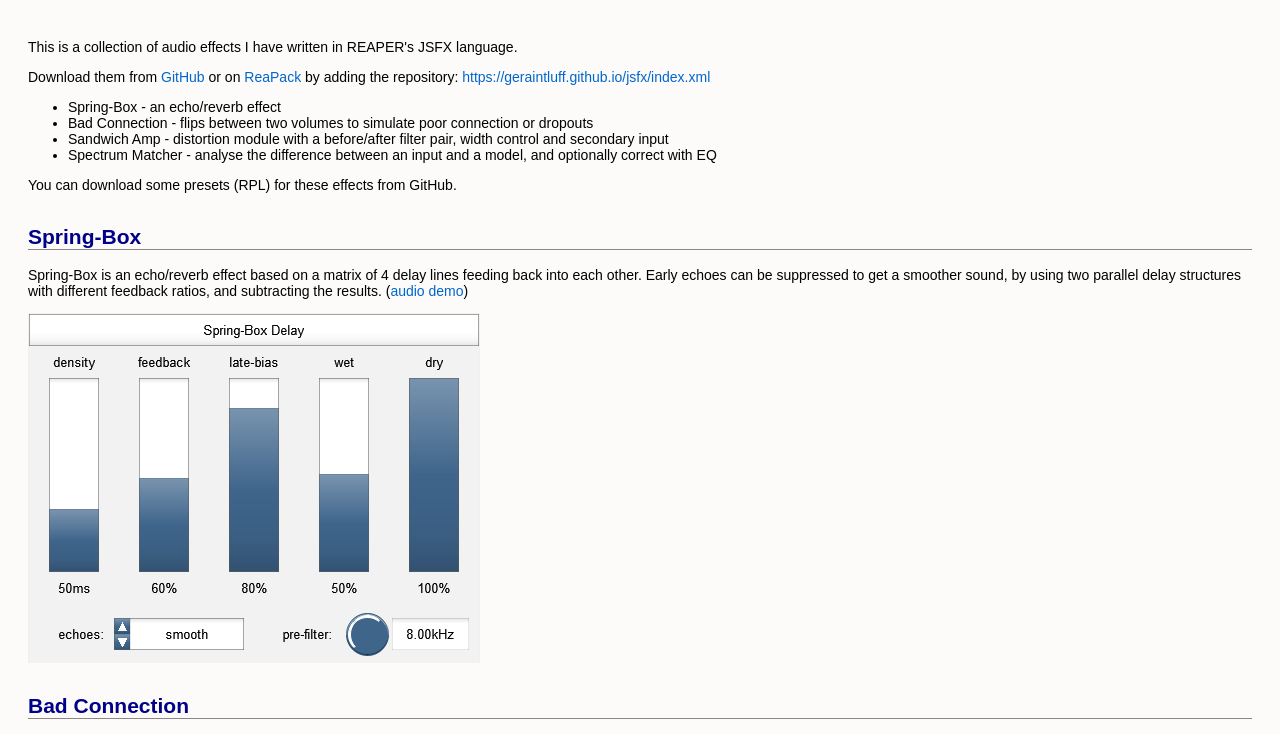
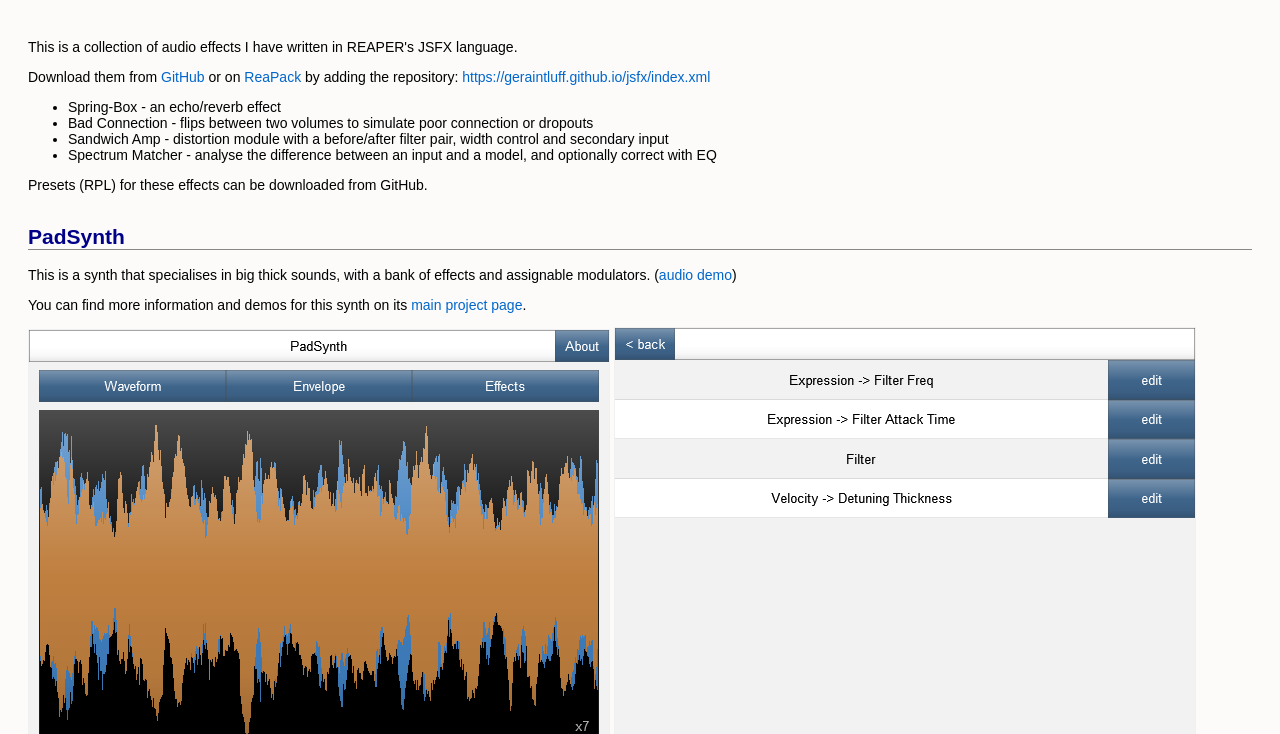
Before and after one commit to geraintluff/jsfx, a plain HTML site: page index.html in a window 1280 px wide. Shown: the part 63-797 px from the top of the page. Drawn offline with Linux system fonts and the light colour scheme.

Commit message:
Regenerate index.html

```diff
--- a/index.html
+++ b/index.html
@@ -229,8 +229,12 @@ a[href] code {
 <li>Sandwich Amp - distortion module with a before/after filter pair, width control and secondary input</li>
 <li>Spectrum Matcher - analyse the difference between an input and a model, and optionally correct with EQ</li>
 </ul>
-<p>You can download some presets (RPL) for these effects from GitHub.</p>
-<h2 id="spring-box">Spring-Box</h2><div class="section section2">
+<p>Presets (RPL) for these effects can be downloaded from GitHub.</p>
+<h2 id="padsynth">PadSynth</h2><div class="section section2">
+<p>This is a synth that specialises in big thick sounds, with a bank of effects and assignable modulators. (<a href="audio-demos/padsynth.mp3">audio demo</a>)</p>
+<p>You can find more information and demos for this synth on its <a href="https://github.com/geraintluff/jsfx-pad-synth">main project page</a>.</p>
+<p><img src="PadSynth.png" alt="screenshot"> <img src="PadSynth2.png" alt="screenshot"></p>
+</div><h2 id="spring-box">Spring-Box</h2><div class="section section2">
 <p>Spring-Box is an echo/reverb effect based on a matrix of 4 delay lines feeding back into each other.  Early echoes can be suppressed to get a smoother sound, by using two parallel delay structures with different feedback ratios, and subtracting the results.  (<a href="audio-demos/spring-box.mp3">audio demo</a>)</p>
 <p><img src="Spring-Box.png" alt="screenshot"></p>
 </div><h2 id="bad-connection">Bad Connection</h2><div class="section section2">
```
